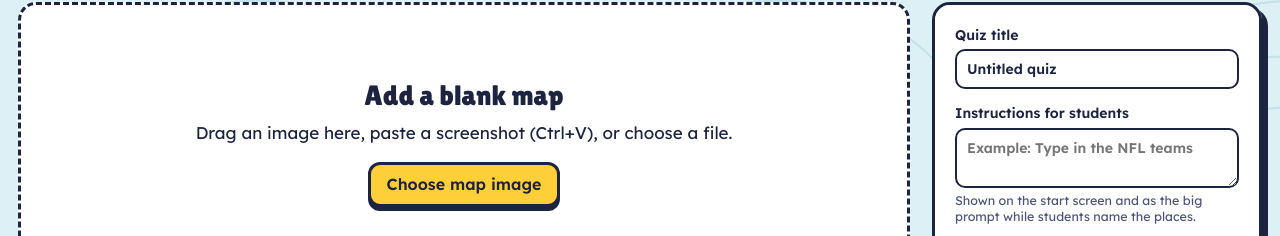
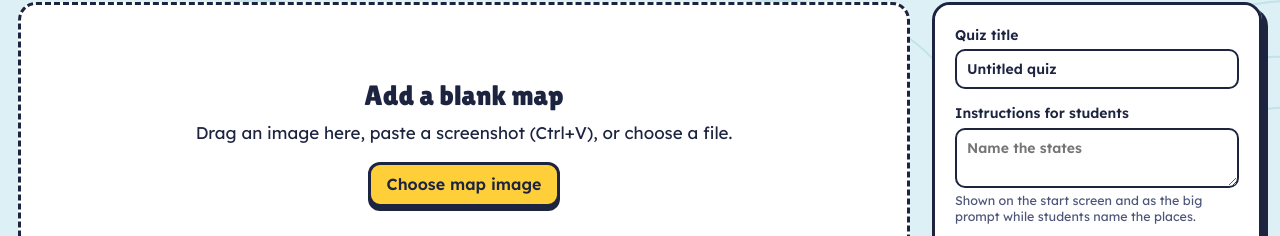
Before and after one commit to drgoldburg/mapdash, a plain HTML site: page index.html in a window 1280 px wide. Both pictures are taken after a click on the button "Start a new quiz". Shown: the part 78-314 px from the top of the page. Drawn offline with Linux system fonts and the light colour scheme.

Commit message:
Update index.html

```diff
--- a/index.html
+++ b/index.html
@@ -304,7 +304,7 @@
       <aside class="side card">
         <label>Quiz title<input id="ed-title" maxlength="100"></label>
         <label>Instructions for students
-          <textarea id="ed-instr" rows="2" maxlength="120" placeholder="Example: Type in the NFL teams"></textarea>
+          <textarea id="ed-instr" rows="2" maxlength="120" placeholder="Name the states"></textarea>
           <small class="fieldhint">Shown on the start screen and as the big prompt while students name the places.</small>
         </label>
         <label>Dot size <input type="range" id="ed-dotsize" min="8" max="30" step="1"></label>
```
